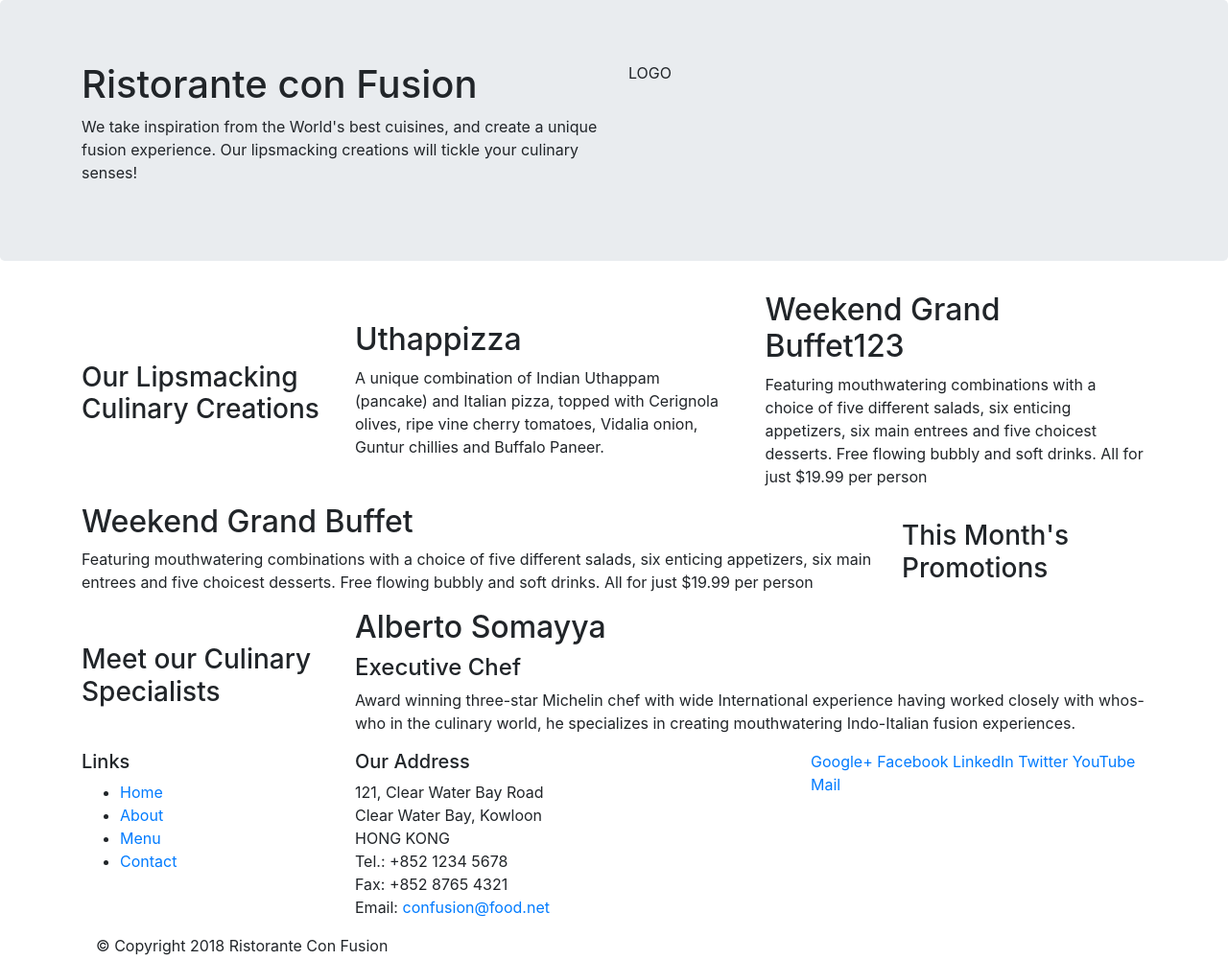
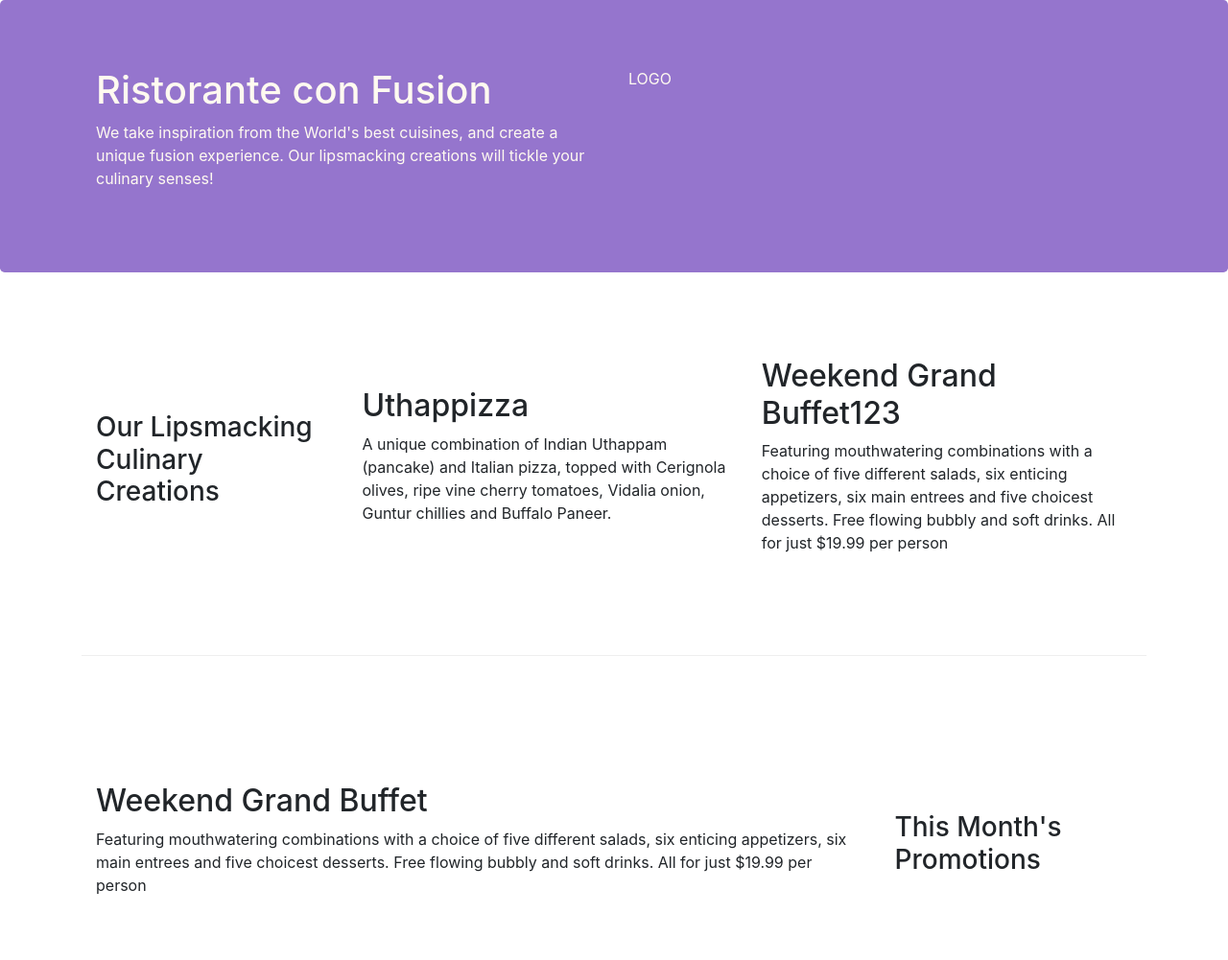
Before and after one commit to kobaf/Bootstrap4Intro, a website: page index.html in a window 1280 px wide. Shown: the top 1001 px of the page at 96% size. Drawn offline with nearby package versions, Linux system fonts and the light colour scheme.

Commit message:
Bootstrap Part 2

```diff
--- /dev/null
+++ b/css/styles.css
@@ -0,0 +1,30 @@
+.row-header {
+    margin:0px auto;
+    padding:0px;
+}
+
+.row-content {
+    margin:0px auto;
+    padding: 50px 0px 50px 0px;
+    border-bottom: 1px ridge;
+    min-height:400px;
+}
+
+.footer {
+    background-color: #D1C4E9;
+    margin:0px auto;
+    padding: 20px 0px 20px 0px;
+}
+
+.jumbotron {
+    padding:70px 30px 70px 30px;
+    margin:0px auto;
+    background: #9575CD ;
+    color:floralwhite;
+}
+
+address{
+    font-size:80%;
+    margin:0px;
+    color:#0f0f0f;
+}
--- a/index.html
+++ b/index.html
@@ -9,14 +9,15 @@
 
   <!-- Bootstrap CSS -->
   <link rel="stylesheet" href="node_modules/bootstrap/dist/css/bootstrap.min.css">
-    <title>Ristorante Con Fusion</title>
+  <link href="css/styles.css" rel="stylesheet">
+  <title>Ristorante Con Fusion</title>
 </head>
 
 <body>
 
     <header class="jumbotron">
         <div class="container">
-            <div class="row">
+            <div class="row row-header">
                 <div class="col-12 col-sm-6">
                     <h1>Ristorante con Fusion</h1>
                     <p>We take inspiration from the World's best cuisines, and create a unique fusion experience. Our lipsmacking creations will tickle your culinary senses!</p>
@@ -29,22 +30,22 @@
     </header>
 
     <div class="container">
-        <div class="row align-items-center">
-            <div class="col-12 col-sm-4 col-md-3 align-items-center">
+        <article class="row row-content align-items-center">
+            <section class="col-12 col-sm-4 col-md-3 align-items-center">
                 <h3>Our Lipsmacking Culinary Creations</h3>
-            </div>
-            <div class="col-12 col-sm col-md">
+            </section>
+            <section class="col-12 col-sm col-md">
                 <h2>Uthappizza</h2>
                 <p>A unique combination of Indian Uthappam (pancake) and Italian pizza, topped with Cerignola olives, ripe vine cherry tomatoes, Vidalia onion, Guntur chillies and Buffalo Paneer.</p>
-            </div>
-            <div  class="col col-sm col-md">
+            </section>
+            <section  class="col col-sm col-md">
                 <h2>Weekend Grand Buffet123</h2>
                 <p>Featuring mouthwatering combinations with a choice of five different salads, six enticing appetizers, six main entrees and five choicest desserts. Free flowing bubbly and soft drinks. All for just $19.99 per person </p>
-            </div>
-        </div>
+            </section>
+        </article>
 
 
-        <div class="row align-items-center">
+        <div class="row row-content align-items-center">
             <div class="col-12 col-sm-4 col-md-3 order-sm-last">
                 <h3>This Month's Promotions</h3>
             </div>
@@ -54,7 +55,7 @@
             </div>
         </div>
 
-        <div class="row align-items-center">
+        <div class="row row-content align-items-center">
             <div class="col-12 col-sm-4 col-md-3">
                 <h3>Meet our Culinary Specialists</h3>
             </div>
@@ -66,12 +67,12 @@
         </div>
     </div>
 
-    <footer>
+    <footer class="footer">
         <div class="container">
             <div class="row">
                 <div class="col-4 col-sm-2">
                     <h5>Links</h5>
-                    <ul>
+                    <ul class="list-unstyled">
                         <li><a href="#">Home</a></li>
                         <li><a href="#">About</a></li>
                         <li><a href="#">Menu</a></li>
@@ -89,8 +90,8 @@
 		              Email: <a href="mailto:confusion@food.net">confusion@food.net</a>
 		           </address>
                 </div>
-                <div class="col-12 col-sm-4">
-                    <div>
+                <div class="col-12 col-sm-4 align-self-center">
+                    <div class="text-center">
                         <a href="http://google.com/+">Google+</a>
                         <a href="http://www.facebook.com/profile.php?id=">Facebook</a>
                         <a href="http://www.linkedin.com/in/">LinkedIn</a>
@@ -100,7 +101,7 @@
                     </div>
                 </div>
            </div>
-           <div>
+           <div class="row justify-content-center">
                 <div class="col-auto">
                     <p>© Copyright 2018 Ristorante Con Fusion</p>
                 </div>
```
